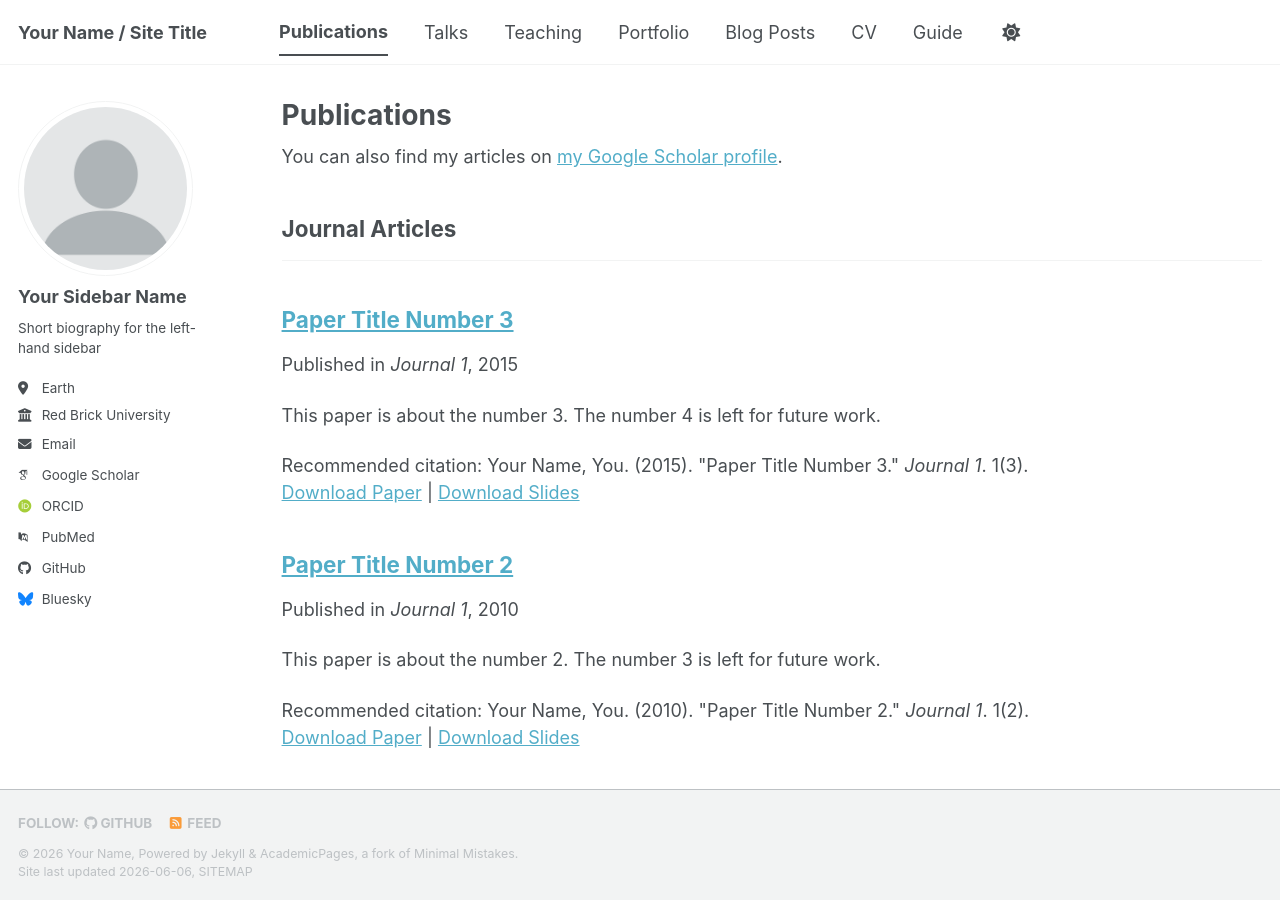
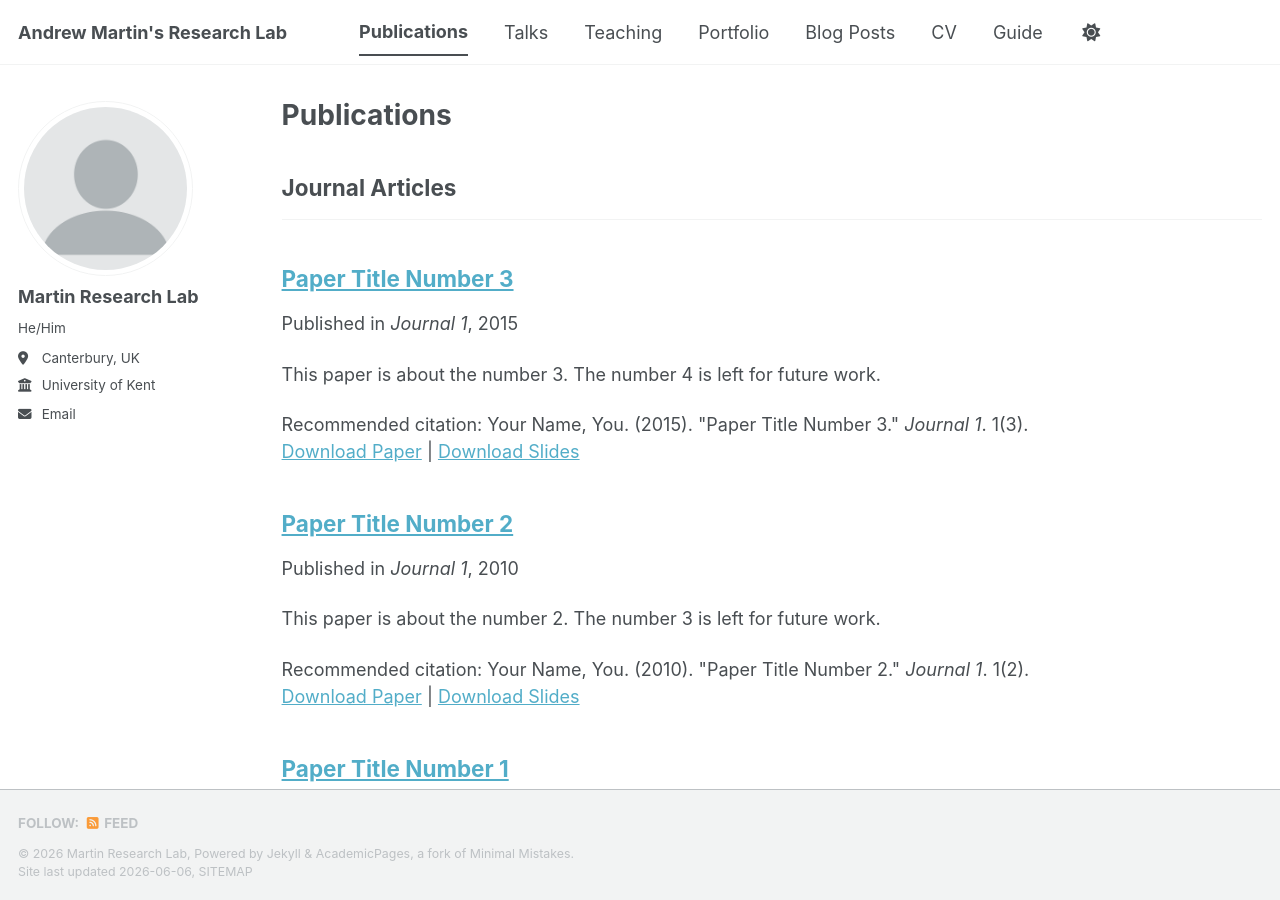
Before and after one commit to DacianS15/martins-lab.github.io, a Jekyll site: the page built from _pages/publications.html, in a window 1280 px wide and 900 px high. Built offline with Jekyll 4.4.1, drawn with Linux system fonts in a browser that asks for light colours; some web fonts are replaced; a script bundle is joined from its source files by our own code; library files that are not in the unit come from our copies; part of the change alters nothing that is shown.

Commit message:
Update _config.yml

```diff
--- a/_config.yml
+++ b/_config.yml
@@ -1,57 +1,37 @@
-# Welcome to Jekyll!
-#
-# This config file is meant for settings that affect your entire site, values
-# which you are expected to set up once and rarely need to edit after that.
-# For technical reasons, this file is *NOT* reloaded automatically when you use
-# `jekyll serve -l -H localhost`. If you change this file, please restart the
-# server process.
-
 # Basic Site Settings
 locale                   : "en-US"
-site_theme               : "default" # The available themes options are "default", "air", "sunrise", "mint", "dirt" and "contrast"
-title                    : "Your Name / Site Title"
+site_theme               : "default"
+title                    : "Andrew Martin's Research Lab"
 title_separator          : "-"
-name                     : &name "Your Name"
-description              : &description "Your Name's academic portfolio"   # Update this with a general description of your site, this is the default if not overridden by a page
-url                      : https://academicpages.github.io # The base hostname & protocol for your site e.g. "https://[your GitHub username].github.io",
-                                                           # or if you already have some other page hosted on Github then use "https://[your GitHub username].github.io/[Your Repo Name]"
-baseurl                  : "" # the subpath of your site, e.g. "/blog"
-repository               : "academicpages/academicpages.github.io"
+name                     : &name "Martin Research Lab"
+description              : &description
+url                      : https://dacians15.github.io
+baseurl                  : "/martins-lab.github.io"
+repository               : "DacianS15/martins-lab.github.io"
 
-# Site Author - The following control what appear as part of the author content on the side bar.
-#               If a field is blank the icon and link will not appear, otherwise it will be shown.
-#               Additional customization can be done by editing /_includes/author-profile.html
 author:
-  # Biographic information
   avatar           : "profile.png"
-  name             : "Your Sidebar Name"
-  pronouns         : # example: "she/her"
-  bio              : "Short biography for the left-hand sidebar"
-  location         : "Earth"
-  employer         : "Red Brick University"
-  uri              : # URL
-  email            : "none@example.org"
+  name             : "Martin Research Lab"
+  pronouns         : He/Him
+  bio              :
+  location         : "Canterbury, UK"
+  employer         : "University of Kent"
+  uri              :
+  email            : A.K.Martin@ac.kent.uk
 
   # Academic websites
-  academia         : # URL
-  arxiv            : # URL - Update with the correct link to your profile
-  googlescholar    : "https://scholar.google.com/citations?user=PS_CX0AAAAAJ"
-  inspire-hep      : # URL
-  impactstory      : # URL
-  orcid            : "https://orcid.org/yourorcidurl"
-  semantic         : # URL
-  ssrn             : # URL
-  pubmed           : "https://www.ncbi.nlm.nih.gov/pubmed/?term=john+snow"
-  researchgate     : # URL
-  scopus           : # URL
-  zotero           : # URL
+googlescholar:
+orcid:
+pubmed:
+github: "DacianS15"
+bluesky:
 
 
   # Repositories and software development
   bitbucket        : # Username - Update with your username on the site
   codepen          : # Username
   dribbble         : # Username
-  github           : "academicpages"
+  github           : "DacianS15"
   kaggle           : # Username
   stackoverflow    : # User number or user number and name (i.e., use "1" or "1/jeff-atwood")
 
```
